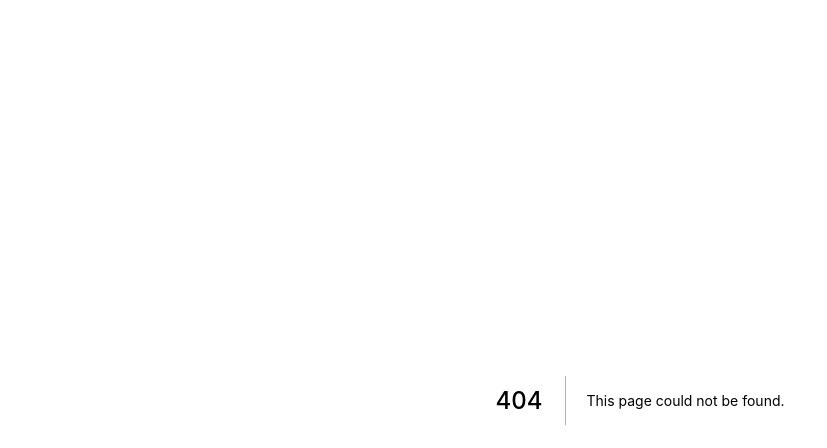
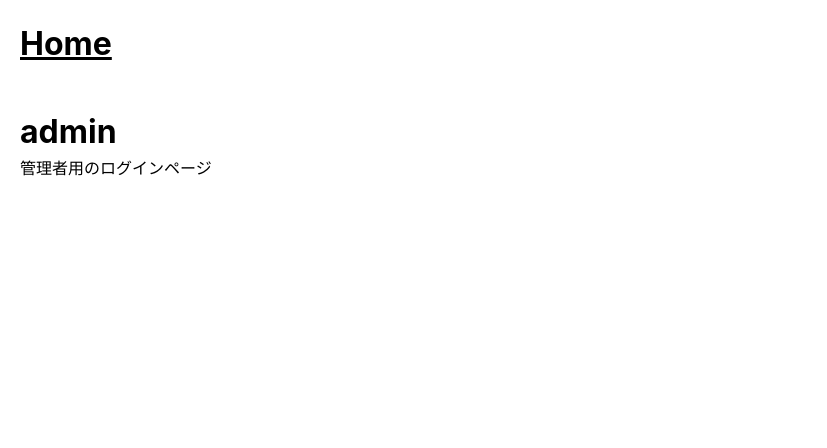
Before and after one commit to shimotsu4431/tokyo-dome, a Next.js app: page /admin in a window 1280 px wide. Before the commit this address had no page. Shown: the top 448 px of the page, without its empty margins (0-827 px from the left). Built offline with nearby package versions, Linux system fonts and the light colour scheme.

Commit message:
add admin/login page

```diff
--- /dev/null
+++ b/pages/admin.tsx
@@ -0,0 +1,24 @@
+import Head from 'next/head'
+import React from 'react'
+import { Layout } from '../components/Layout'
+
+export const Admin: React.FC = () => {
+  return (
+    <div>
+      <Head>
+        <title>Admin</title>
+        <meta name="description" content="Register" />
+        <link rel="icon" href="/favicon.ico" />
+      </Head>
+
+      <Layout>
+        <div>
+          <h1>admin</h1>
+          <p>管理者用のログインページ</p>
+        </div>
+      </Layout>
+    </div>
+  )
+}
+
+export default Admin
```
Also changed, not shown: pages/login.tsx (added, +25 -0 lines).
